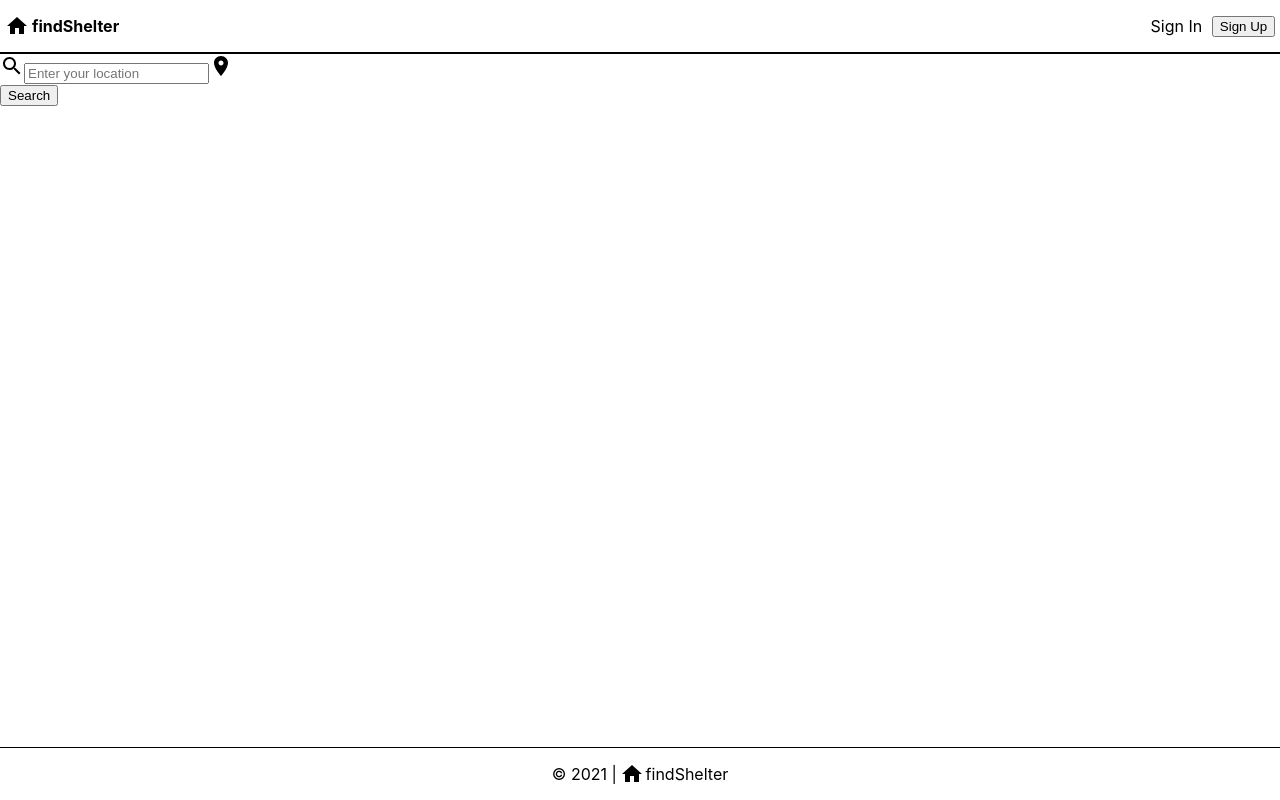
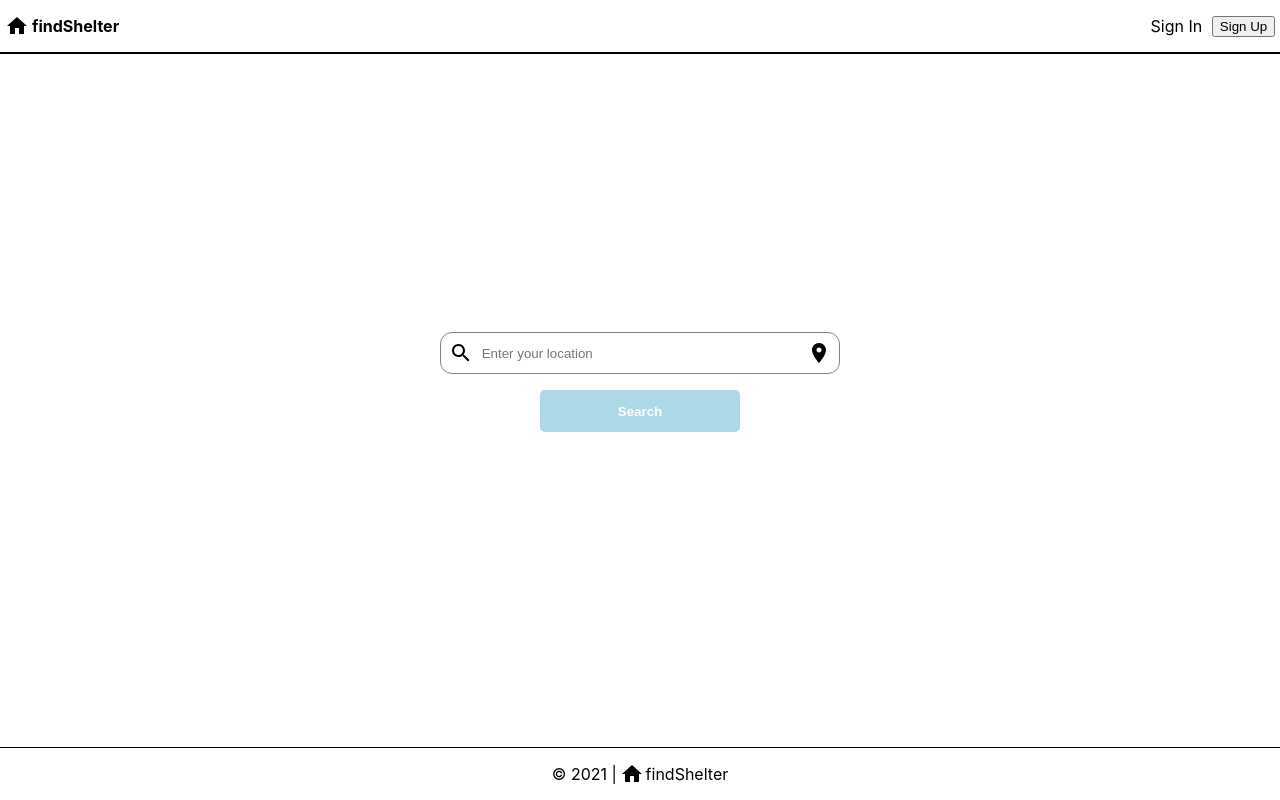
Before and after one commit to shaunpurslow/findShelter, a React (Create React App) app in the folder client/: page / in a window 1280 px wide. Built offline with nearby package versions, Linux system fonts and the light colour scheme.

Commit message:
add styles to the Search style

```diff
--- a/client/src/styles/Search.scss
+++ b/client/src/styles/Search.scss
@@ -0,0 +1,48 @@
+main {
+  display: flex;
+  flex-direction: column;
+  justify-content: center;
+  align-items: center;
+  height: 80vh;
+
+  .container {
+    display: flex;
+    align-items: center;
+    flex-direction: space-between;
+    padding: 1em 1em;
+    width: 60%;
+    max-width: 400px;
+
+    &__submit-btn {
+      width: 200px;
+      padding: 1em 0.5em;
+      background-color: lightblue;
+      color: white;
+      font-weight: bold;
+      border-radius: 5px;
+      border: none;
+
+      &:hover {
+        cursor: pointer;
+      }
+    }
+  }
+
+  .search__bar {
+    border: 1px solid grey;
+    display: flex;
+    padding: 0.5em;
+    border-radius: 12px;
+    width: 100%;
+  }
+
+  input {
+    border: none;
+    flex-grow: 1;
+    margin-left: 0.5em;
+  }
+
+  input:focus {
+    outline: none;
+  }
+}
```
